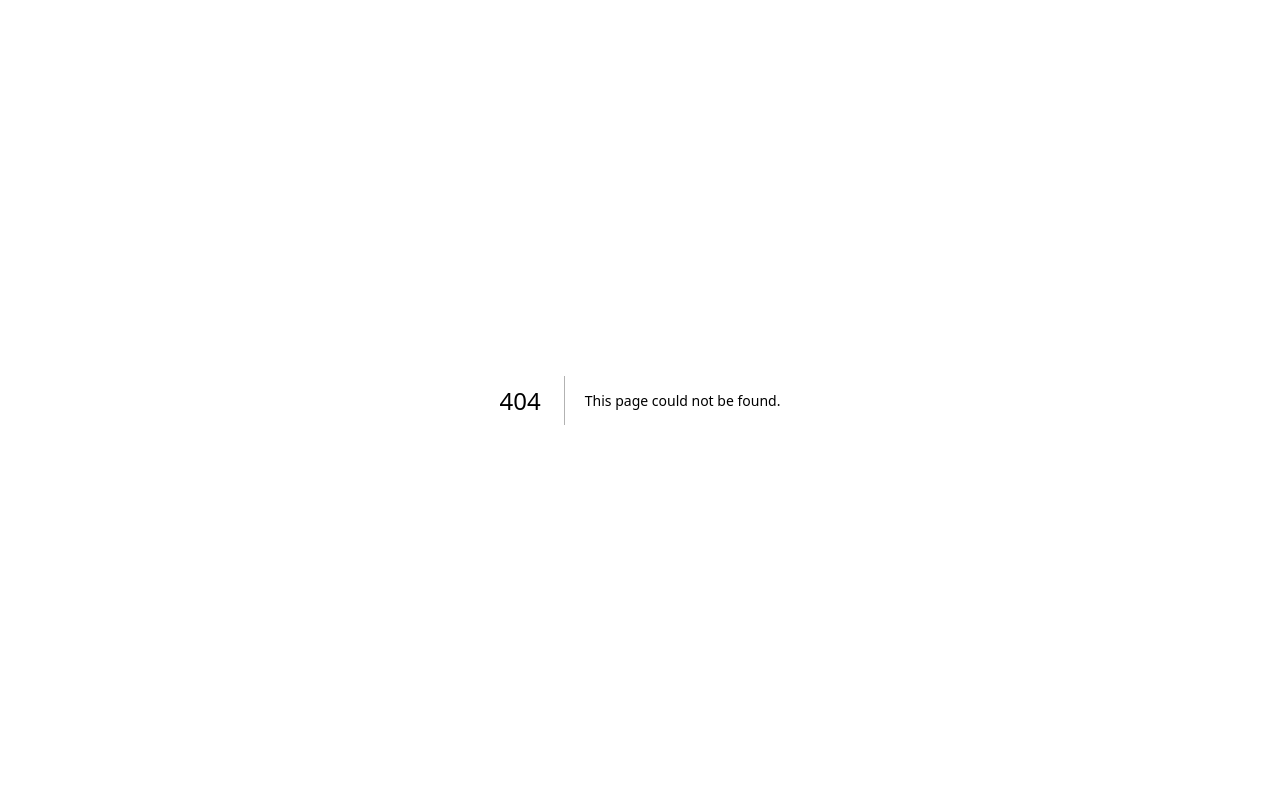
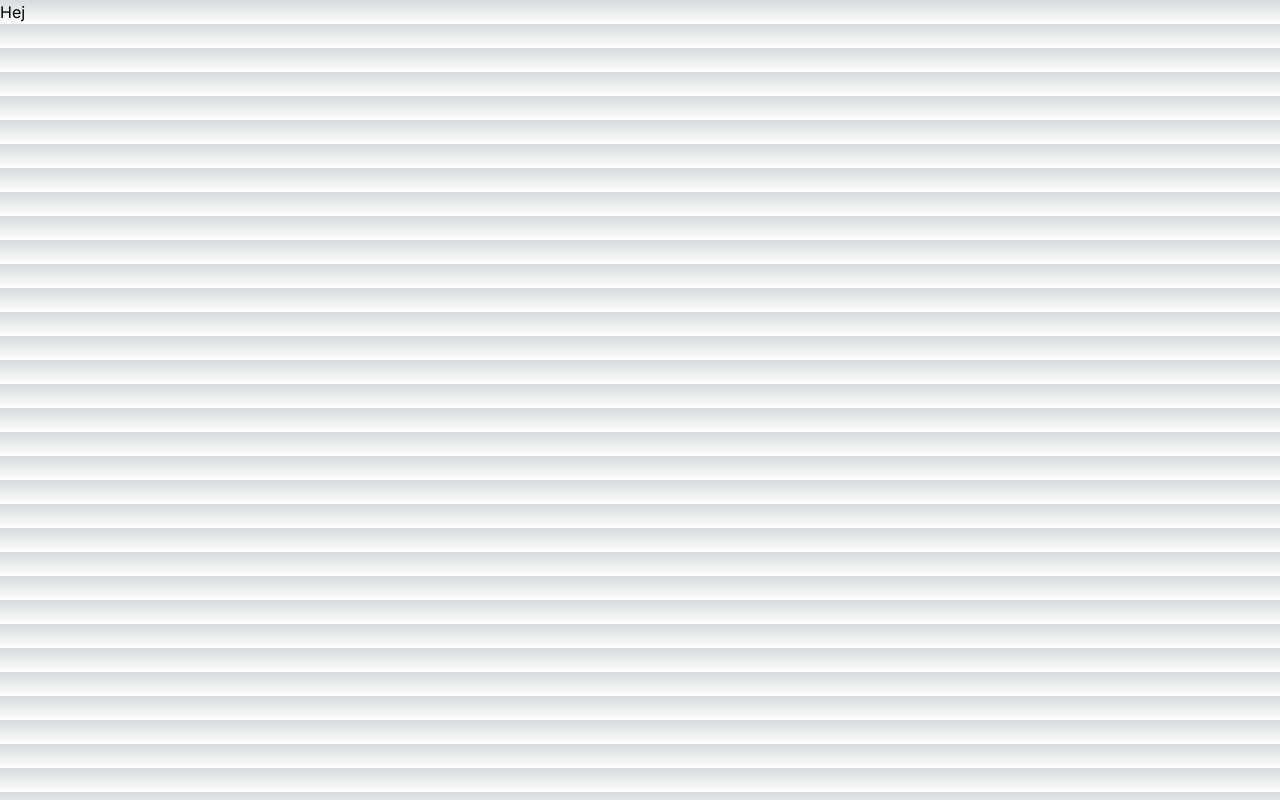
Before and after one commit to krestineHaugaard/dog_filter_app_mmd, a Next.js app: page /henry in a window 1280 px wide. Before the commit this address had no page. Built offline with nearby package versions, Linux system fonts and the light colour scheme.

Commit message:
henry update

```diff
--- /dev/null
+++ b/src/app/henry/page.jsx
@@ -0,0 +1,7 @@
+export default function HenryPage() {
+  return (
+    <main>
+      <h1>Hej</h1>
+    </main>
+  );
+}
```
